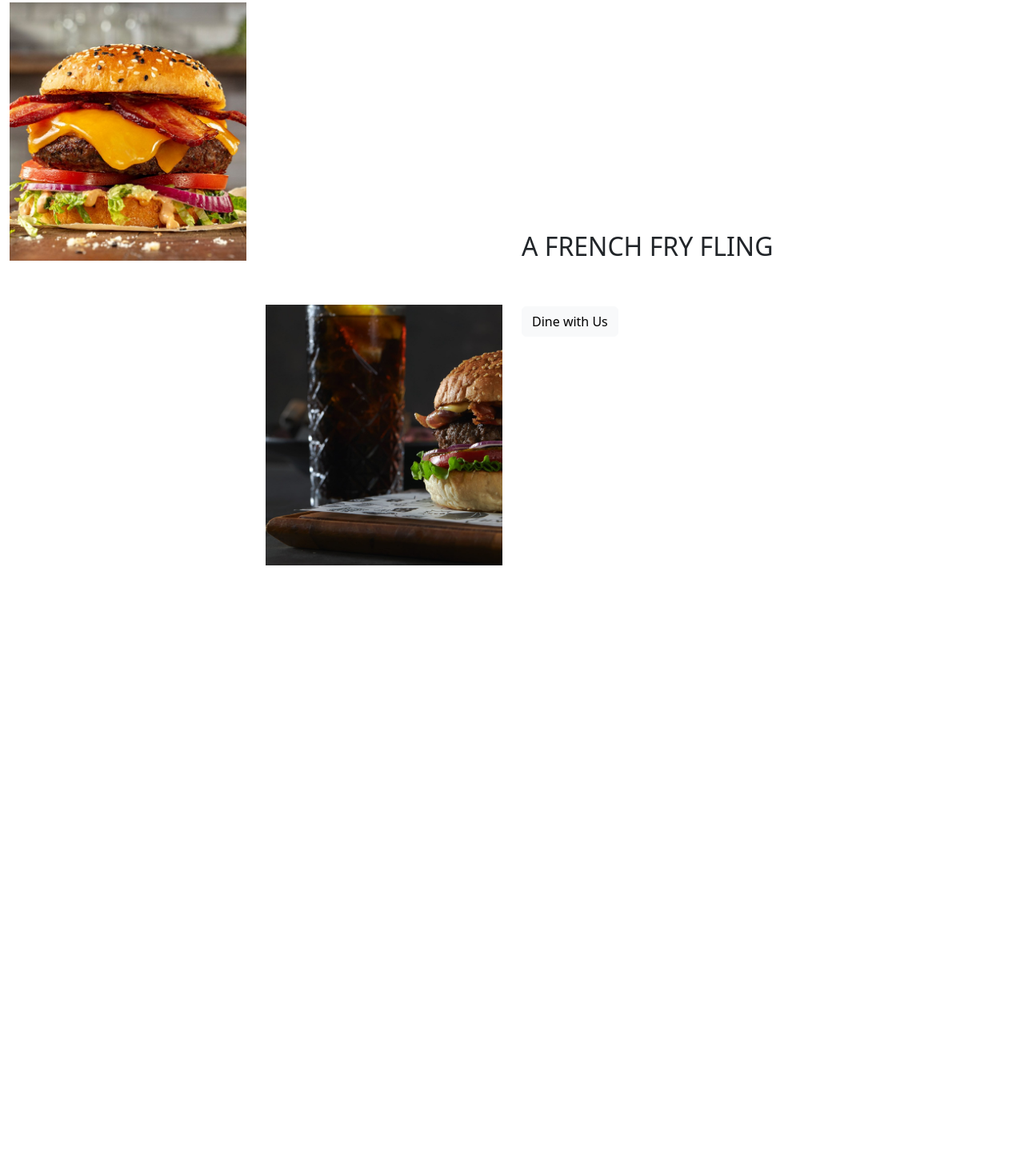
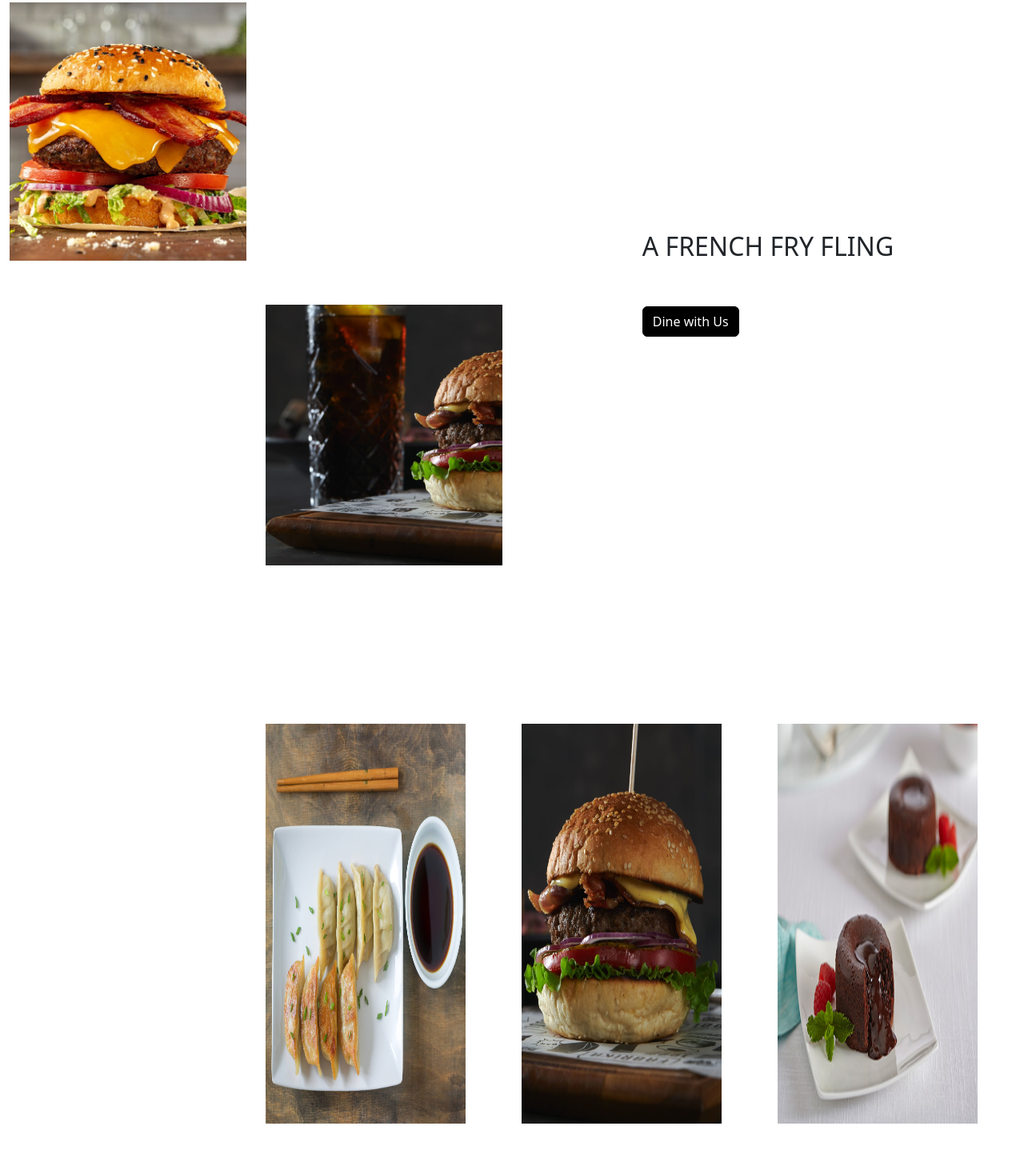
Before and after one commit to FHS-WDPP/canva-website-Lukerogan, a plain HTML site: page index.html in a window 1280 px wide. Shown: the part 845-2288 px from the top of the page at 80% size. Before the commit the page ends 1600 px from the top, so only its background shows below. Drawn offline with nearby package versions, Linux system fonts and the light colour scheme.

Commit message:
almost done

```diff
--- a/css/style.css
+++ b/css/style.css
@@ -10,9 +10,9 @@
 
 /* .btn-light{margin-bottom: 200px;} */
 
-.ndpgimgsize{
-    /* width: 25%;
-    height: 50%; */
+.pgimgsize{
+    width: 250px;
+    height: 500px;
 }
 
 .bg2{
@@ -22,3 +22,9 @@
 .fixed-row {
     min-height: 100vh;
 }
+
+.book{
+    border-color: black;
+    background-color: black;
+    color: white;
+}
--- a/index.html
+++ b/index.html
@@ -26,12 +26,12 @@
  <div class="container-fluid bg2">
 
     <div class="row fixed-row">
-      <div class="col-3 d-flex align-items-start"><div class="ndpgimgsize mt-5"><img src="img/cheddarbaconcheeseburger.jpg" alt="" class="img-fluid"></div> </div>
-      <div class="col-3 d-flex align-items-end"><div class="ndpgimgsize mb-5"><img src="img/jack-daniels-burger - Copy.jpg" alt="" class="img-fluid"></div> </div>
-      <div class="col-6 d-flex align-items-center">
+      <div class="col-3 d-flex align-items-start"><div class="mt-5"><img src="img/cheddarbaconcheeseburger.jpg" alt="" class="img-fluid"></div> </div>
+      <div class="col-3 d-flex align-items-end"><div class="mb-5"><img src="img/jack-daniels-burger - Copy.jpg" alt="" class="img-fluid"></div> </div>
+      <div class="col-6 d-flex align-items-center justify-content-center">
         <div>
           <h2>A FRENCH FRY FLING</h2>
-        <button type="button" class="mt-5 btn btn-light">Dine with Us</button>
+        <button type="button" class="mt-5 btn book">Dine with Us</button>
       </div>
       </div>
 
@@ -40,6 +40,25 @@
 
 </div>
 
+
+<div class="container-fluid bg2">
+<div class="row fixed-row align-items-center">
+<div class="col"></div>
+<div class="col"><img src="img/potstickers.jpeg" alt="" class="img-fluid pgimgsize"></div>
+<div class="col"><img src="img/jack-daniels-burger.jpg" alt="" class="img-fluid pgimgsize"></div>
+<div class="col"><img src="img/Chocolate_Lava_Divine.jpg" alt="" class="img-fluid pgimgsize"></div>
+</div>
+
+
+</div>
+
+
+
+
+
+
+
+
     <script src="https://cdn.jsdelivr.net/npm/bootstrap@5.3.6/dist/js/bootstrap.bundle.min.js" integrity="sha384-j1CDi7MgGQ12Z7Qab0qlWQ/Qqz24Gc6BM0thvEMVjHnfYGF0rmFCozFSxQBxwHKO" crossorigin="anonymous"></script>
   </body>
 </html>
```
